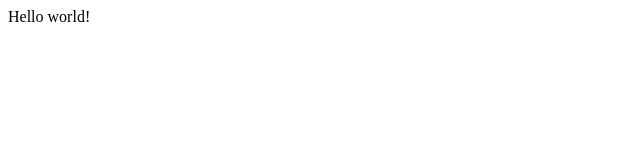
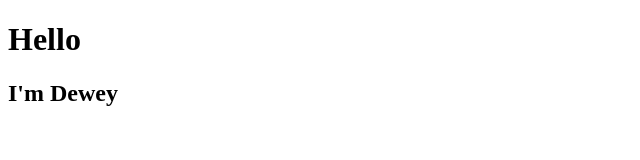
Before and after one commit to foleya/gatsby-sandbox, a Gatsby site: page / in a window 1280 px wide. Shown: the whole page, without its empty margins (0-640 px from the left). Built offline with nearby package versions, Linux system fonts and the light colour scheme; Gatsby itself is replaced by a stand-in of ours.

Commit message:
initial commit

```diff
--- a/src/pages/index.js
+++ b/src/pages/index.js
@@ -1,3 +1,12 @@
 import React from "react"
 
-export default () => <div>Hello world!</div>
+const IndexPage = () => {
+  return (
+    <div>
+      <h1>Hello</h1>
+      <h2>I'm Dewey</h2>
+    </div>
+  )
+}
+
+export default IndexPage
```
Also changed, not shown: README.md.
